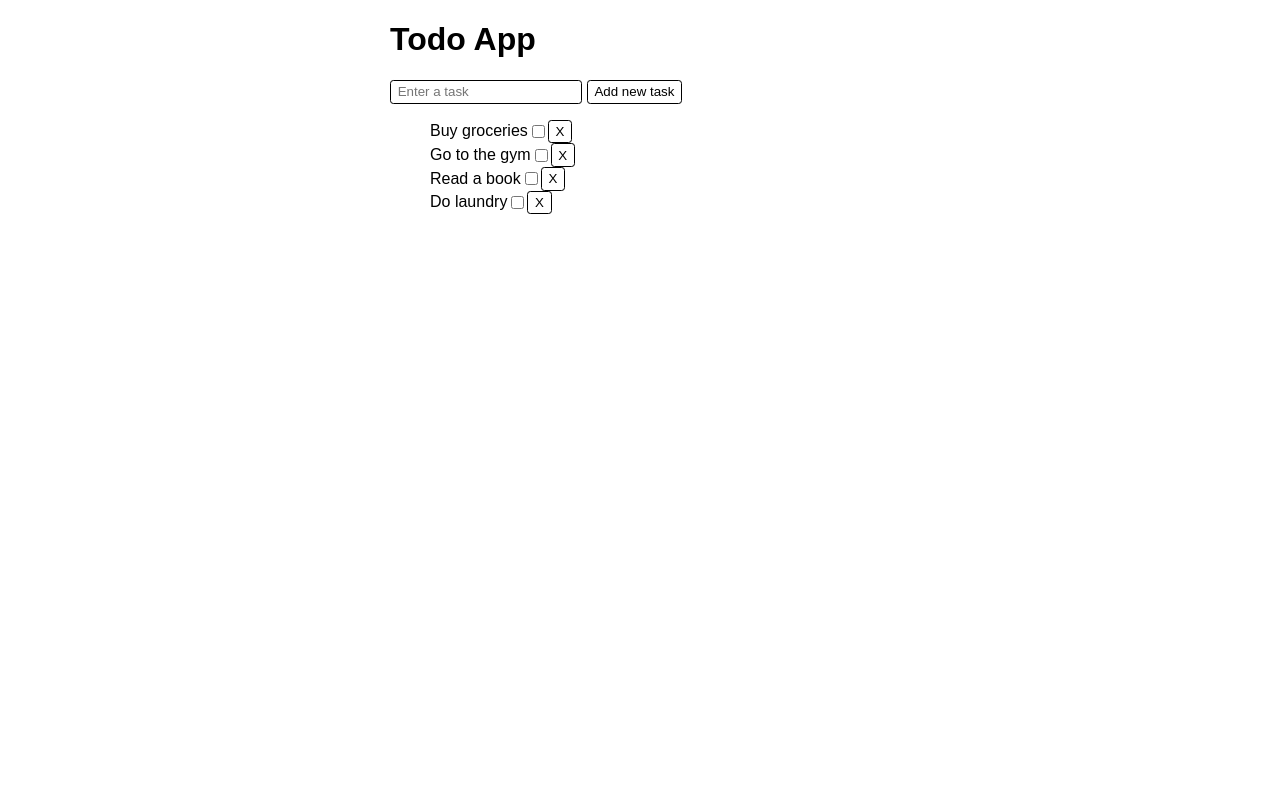
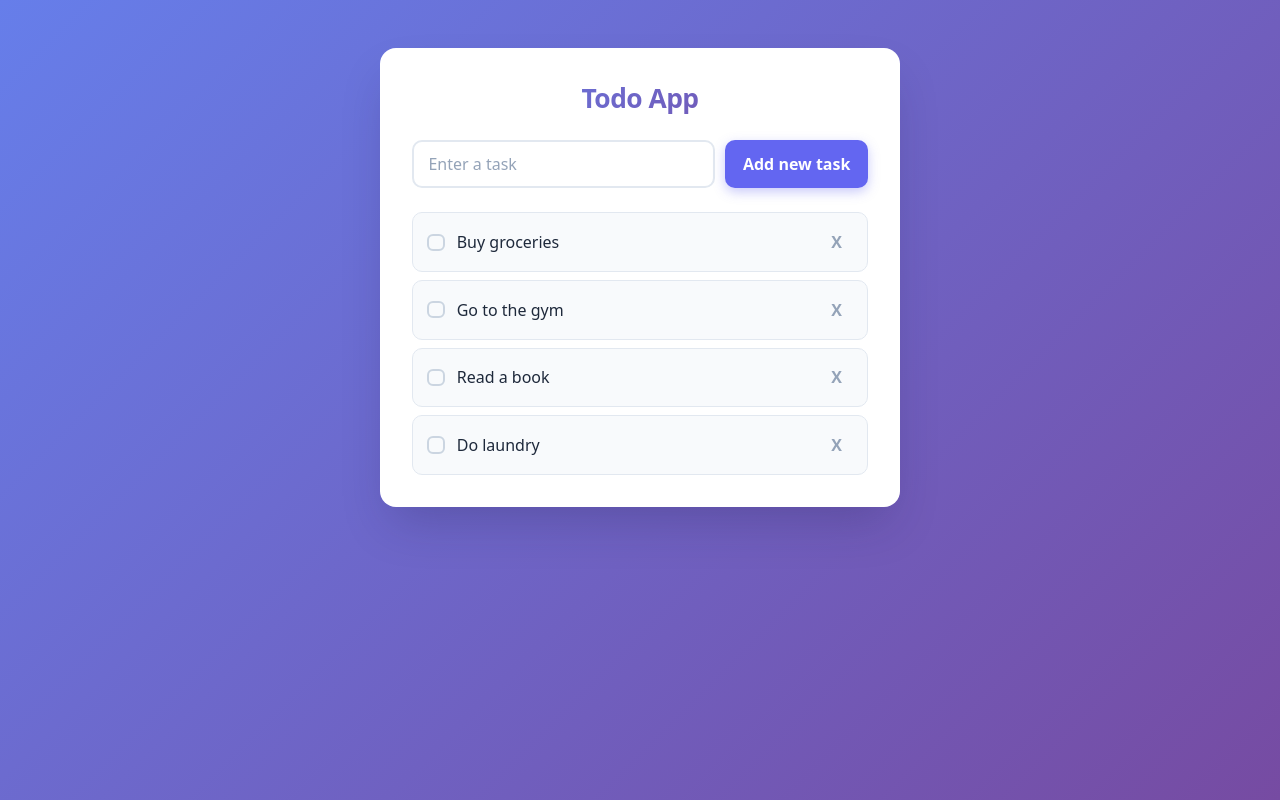
Before and after one commit to vakho10/todo-app, a plain HTML site: page index.html in a window 1280 px wide. Drawn offline with Linux system fonts and the light colour scheme.

Commit message:
Update application design

```diff
--- a/style.css
+++ b/style.css
@@ -1,29 +1,240 @@
+:root {
+    --primary: #6366f1;
+    --primary-dark: #4f46e5;
+    --primary-light: #eef2ff;
+    --danger: #ef4444;
+    --danger-bg: #fee2e2;
+    --text: #1e293b;
+    --text-muted: #94a3b8;
+    --border: #e2e8f0;
+    --item-bg: #f8fafc;
+}
+
+* {
+    box-sizing: border-box;
+}
+
 body {
     margin: 0;
-    padding: 0;
-    font-family: sans-serif;
+    min-height: 100vh;
+    padding: 3rem 1rem;
+    display: flex;
+    justify-content: center;
+    align-items: flex-start;
+    font-family: system-ui, -apple-system, "Segoe UI", Roboto, "Helvetica Neue", Arial, sans-serif;
+    background: linear-gradient(135deg, #667eea, #764ba2);
+    color: var(--text);
+    -webkit-font-smoothing: antialiased;
 }
 
 .container {
-    width: 500px;
-    margin: 0 auto;
+    width: 100%;
+    max-width: 520px;
+    background: #fff;
+    border-radius: 16px;
+    box-shadow: 0 24px 48px -12px rgb(30 27 75 / 0.25);
+    padding: 2rem;
 }
 
-button, input {
-    border: 1px solid #000;
-    border-radius: .25em;
-    padding: .25em .5em;
+h1 {
+    margin: 0 0 1.5rem;
+    font-size: 1.65rem;
+    font-weight: 700;
+    text-align: center;
+    letter-spacing: -0.02em;
+    background: linear-gradient(135deg, #667eea, #764ba2);
+    -webkit-background-clip: text;
+    background-clip: text;
+    color: transparent;
 }
 
-button {
-    background-color: #fff;
+/* Input row */
+section:has(#input) {
+    display: flex;
+    gap: 0.625rem;
+    margin-bottom: 1.5rem;
 }
 
-button:hover {
-    background-color: #eee;
+#input {
+    flex: 1;
+    min-width: 0;
+    padding: 0.7em 0.9em;
+    font: inherit;
+    color: var(--text);
+    background: #fff;
+    border: 2px solid var(--border);
+    border-radius: 10px;
+    outline: none;
+    transition: border-color 0.2s, box-shadow 0.2s;
+}
+
+#input::placeholder {
+    color: var(--text-muted);
+}
+
+#input:focus {
+    border-color: var(--primary);
+    box-shadow: 0 0 0 4px rgb(99 102 241 / 0.15);
+}
+
+#add {
+    padding: 0.7em 1.1em;
+    font: inherit;
+    font-weight: 600;
+    color: #fff;
+    background: var(--primary);
+    border: none;
+    border-radius: 10px;
+    cursor: pointer;
+    box-shadow: 0 4px 12px rgb(99 102 241 / 0.35);
+    transition: background 0.2s, box-shadow 0.2s, transform 0.1s;
+}
+
+#add:hover {
+    background: var(--primary-dark);
+}
+
+#add:active {
+    transform: translateY(1px);
+}
+
+/* Task list */
+#list {
+    margin: 0;
+    padding: 0;
+    list-style: none;
+    display: flex;
+    flex-direction: column;
+    gap: 0.5rem;
 }
 
 li {
     display: flex;
     align-items: center;
+    gap: 0.75rem;
+    padding: 0.8em 0.9em;
+    background: var(--item-bg);
+    border: 1px solid var(--border);
+    border-radius: 10px;
+    animation: pop-in 0.25s ease both;
+    transition: background 0.2s, border-color 0.2s, opacity 0.2s;
 }
+
+li:hover {
+    background: var(--primary-light);
+    border-color: #c7d2fe;
+}
+
+@keyframes pop-in {
+    from {
+        opacity: 0;
+        transform: translateY(-6px);
+    }
+    to {
+        opacity: 1;
+        transform: none;
+    }
+}
+
+/* Custom checkbox — visually moved to the left via flex order */
+li input[type="checkbox"] {
+    order: -1;
+    appearance: none;
+    -webkit-appearance: none;
+    flex-shrink: 0;
+    width: 1.3em;
+    height: 1.3em;
+    margin: 0;
+    border: 2px solid #cbd5e1;
+    border-radius: 6px;
+    cursor: pointer;
+    position: relative;
+    transition: background 0.2s, border-color 0.2s;
+}
+
+li input[type="checkbox"]:hover {
+    border-color: var(--primary);
+}
+
+li input[type="checkbox"]:checked {
+    background: var(--primary);
+    border-color: var(--primary);
+}
+
+li input[type="checkbox"]:checked::after {
+    content: "";
+    position: absolute;
+    top: 50%;
+    left: 50%;
+    width: 0.32em;
+    height: 0.6em;
+    border: solid #fff;
+    border-width: 0 2px 2px 0;
+    transform: translate(-50%, -65%) rotate(45deg);
+}
+
+/* Task text */
+li span {
+    flex: 1;
+    line-height: 1.4;
+    overflow-wrap: anywhere;
+    transition: color 0.2s;
+}
+
+/* Completed state */
+li:has(input:checked) {
+    opacity: 0.6;
+}
+
+li:has(input:checked) span {
+    color: var(--text-muted);
+    text-decoration: line-through;
+}
+
+/* Remove button */
+li button {
+    flex-shrink: 0;
+    display: grid;
+    place-items: center;
+    width: 2em;
+    height: 2em;
+    padding: 0;
+    font: inherit;
+    font-weight: 700;
+    color: var(--text-muted);
+    background: transparent;
+    border: none;
+    border-radius: 8px;
+    cursor: pointer;
+    transition: background 0.2s, color 0.2s;
+}
+
+li button:hover {
+    background: var(--danger-bg);
+    color: var(--danger);
+}
+
+/* Accessibility */
+button:focus-visible {
+    outline: 2px solid var(--primary);
+    outline-offset: 2px;
+}
+
+/* Mobile */
+@media (max-width: 460px) {
+    body {
+        padding: 1.25rem 0.75rem;
+    }
+
+    .container {
+        padding: 1.5rem 1rem;
+    }
+
+    section:has(#input) {
+        flex-direction: column;
+    }
+
+    #add {
+        width: 100%;
+    }
+}
```
